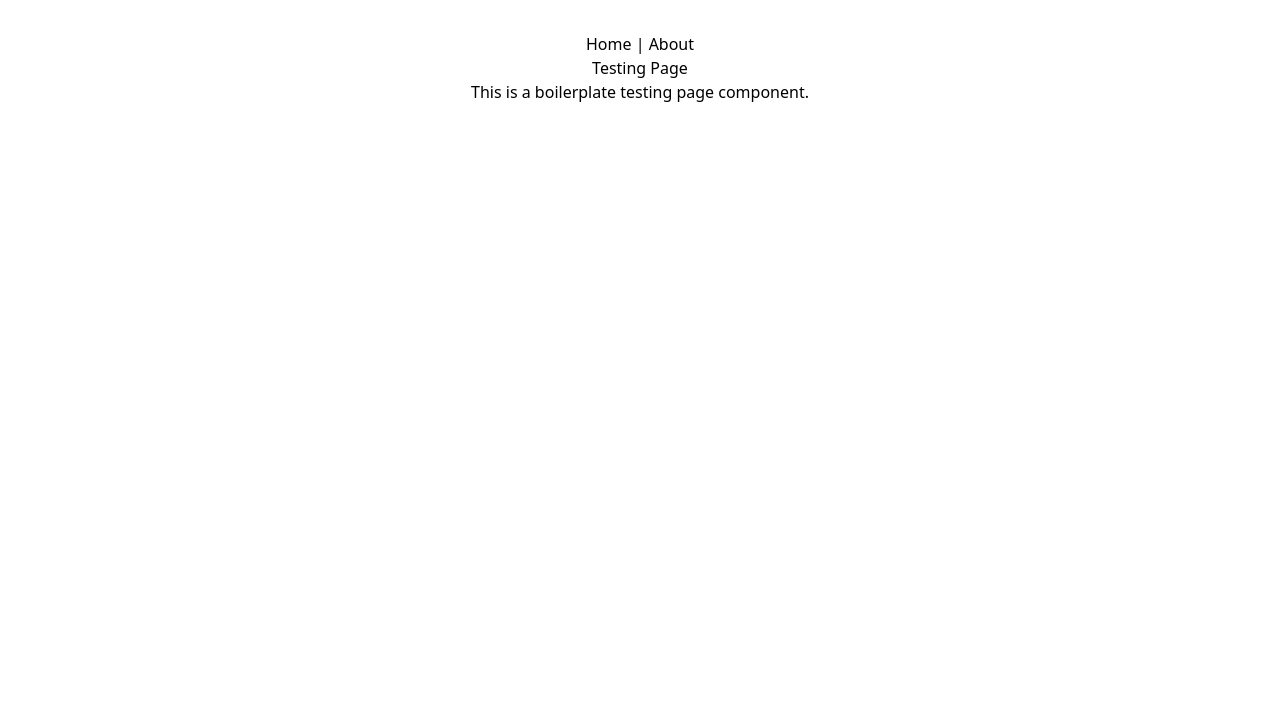
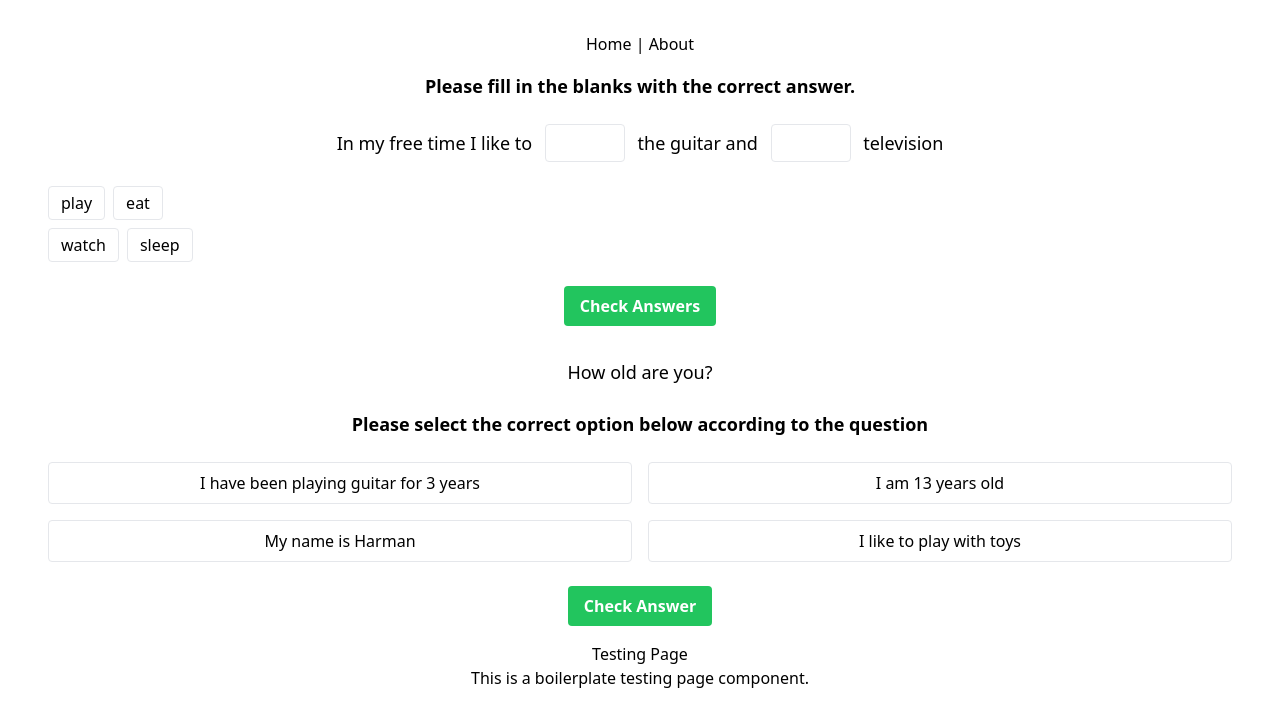
Before and after one commit to protoss70/quizabble-client, a React (Vite) app: page /about in a window 1280 px wide. Shown: the top 726 px of the page. Built offline with nearby package versions, Linux system fonts and the light colour scheme.

Commit message:
Initial two question types

```diff
--- /dev/null
+++ b/src/components/BlankQuestion/BlankQuestion.tsx
@@ -0,0 +1,90 @@
+import React, { useState } from "react";
+
+interface FillInTheBlankProps {
+  question?: string;
+  text: string;
+  answers: string[];
+  options?: string[][];
+}
+
+const FillInTheBlank: React.FC<FillInTheBlankProps> = ({
+  question = "Please fill in the blanks with the correct answer.",
+  text,
+  answers,
+  options,
+}) => {
+  const blanks = text.split("_");
+  const [userAnswers, setUserAnswers] = useState<string[]>(answers.map(() => ""));
+  const [highlighted, setHighlighted] = useState<boolean[]>(answers.map(() => false));
+
+  const handleChange = (index: number, value: string) => {
+    const newAnswers = [...userAnswers];
+    newAnswers[index] = value;
+    setUserAnswers(newAnswers);
+    setHighlighted(answers.map(() => false)); // Reset highlights on input change
+  };
+
+  const checkAnswers = (): boolean | null => {
+    if (userAnswers.some((ans) => ans === "")) {
+      setHighlighted(userAnswers.map((ans) => ans === ""));
+      return null;
+    }
+    setHighlighted(answers.map(() => false));
+    return userAnswers.every((ans, i) => ans === answers[i]);
+  };
+
+  return (
+    <div className="p-4 space-y-6">
+      <h2 className="text-lg font-semibold">{question}</h2>
+      <p className="text-lg">
+        {blanks.map((part, index) => (
+          <React.Fragment key={index}>
+            {part}
+            {index < answers.length && (
+              <input
+                type="text"
+                value={userAnswers[index]}
+                onChange={(e) => handleChange(index, e.target.value)}
+                className={`w-20 px-2 py-1 mx-2 text-center border rounded ${
+                  highlighted[index] ? "border-red-500 bg-red-100" : ""
+                }`}
+              />
+            )}
+          </React.Fragment>
+        ))}
+      </p>
+
+      {options && (
+        <div className="space-y-2">
+          {options[0].map((_, i) => (
+            <div key={i} className="flex gap-2">
+              {options.map((group) => (
+                <button
+                  key={group[i]}
+                  onClick={() => handleChange(i, group[i])}
+                  className={`px-3 py-1 border rounded hover:brightness-90 ${
+                    userAnswers[i] === group[i] ? "bg-blue-500 text-white" : "bg-white"
+                  }`}
+                >
+                  {group[i]}
+                </button>
+              ))}
+            </div>
+          ))}
+        </div>
+      )}
+
+      <button
+        onClick={() => {
+          setHighlighted(answers.map(() => false)); // Reset highlights when checking answers
+          console.log(checkAnswers());
+        }}
+        className="px-4 py-2 font-semibold text-white bg-green-500 rounded hover:bg-green-600"
+      >
+        Check Answers
+      </button>
+    </div>
+  );
+};
+
+export default FillInTheBlank;
--- /dev/null
+++ b/src/components/MultipleChoiceQuestion/MultipleChoiceQuestion.tsx
@@ -0,0 +1,65 @@
+import React, { useState } from "react";
+
+interface MultipleChoiceQuestionProps {
+  text: string;
+  options: string[];
+  answer: number;
+  questionText?: string;
+}
+
+const MultipleChoiceQuestion: React.FC<MultipleChoiceQuestionProps> = ({
+  text,
+  options,
+  answer,
+  questionText = "Please select the correct option below according to the question",
+}) => {
+  const [selectedOption, setSelectedOption] = useState<number | null>(null);
+  const [highlighted, setHighlighted] = useState<boolean[]>(new Array(options.length).fill(false));
+
+  const handleSelect = (index: number) => {
+    setSelectedOption(index);
+    setHighlighted(new Array(options.length).fill(false)); // Reset highlights on new selection
+  };
+
+  const checkAnswer = (): boolean | null => {
+    if (selectedOption === null) {
+      setHighlighted(new Array(options.length).fill(true)); // Highlight all options if no answer is selected
+      return null;
+    }
+    setHighlighted(new Array(options.length).fill(false));
+    return selectedOption === answer;
+  };
+
+  return (
+    <div className="p-4 space-y-6">
+      <p className="text-lg">{text}</p>
+      <h2 className="text-lg font-semibold">{questionText}</h2>
+
+      <div className="grid grid-cols-2 gap-4">
+        {options.map((option, index) => (
+          <button
+            key={index}
+            onClick={() => handleSelect(index)}
+            className={`px-4 py-2 border rounded ${
+              highlighted[index] ? "border-red-500 bg-red-100" : ""
+            } ${selectedOption === index ? "bg-blue-500 text-white" : "bg-white"}`}
+          >
+            {option}
+          </button>
+        ))}
+      </div>
+
+      <button
+        onClick={() => {
+          const result = checkAnswer();
+          console.log(result); // Log the result of the check
+        }}
+        className="px-4 py-2 font-semibold text-white bg-green-500 rounded hover:bg-green-600"
+      >
+        Check Answer
+      </button>
+    </div>
+  );
+};
+
+export default MultipleChoiceQuestion;
--- a/src/pages/testing.tsx
+++ b/src/pages/testing.tsx
@@ -1,8 +1,20 @@
 import React from 'react';
+import FillInTheBlank from '../components/BlankQuestion/BlankQuestion';
+import MultipleChoiceQuestion from '../components/MultipleChoiceQuestion/MultipleChoiceQuestion';
 
 const TestingPage: React.FC = () => {
     return (
         <div>
+            <FillInTheBlank text='In my free time I like to _ the guitar and _ television' answers={["play", "watch"]} options={[["play", "watch"], ["eat", "sleep"]]} />
+            <MultipleChoiceQuestion
+            text='How old are you?'
+            options={[
+                "I have been playing guitar for 3 years",
+                "I am 13 years old",
+                "My name is Harman",
+                "I like to play with toys"]}
+                answer={1}
+                />
             <h1>Testing Page</h1>
             <p>This is a boilerplate testing page component.</p>
         </div>
```
